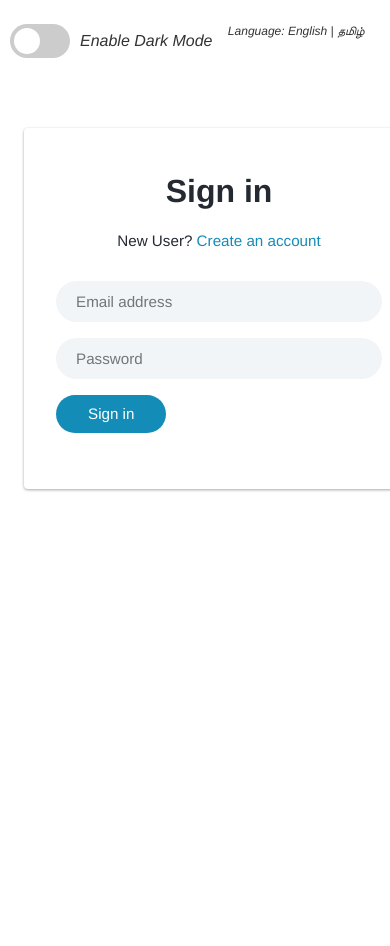
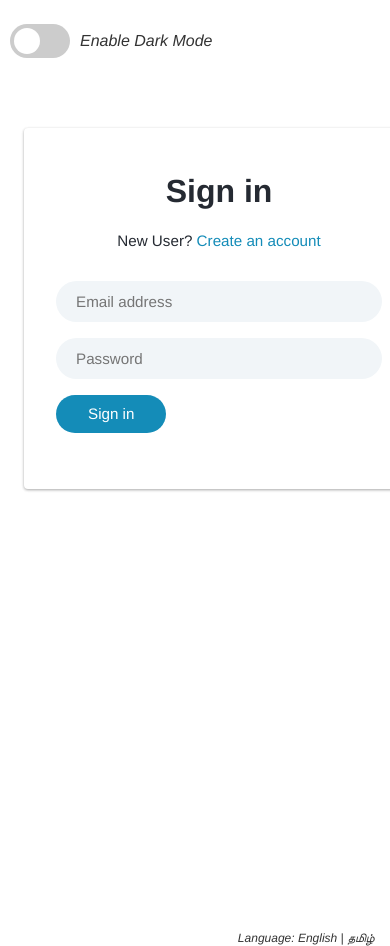
Before and after one commit to samuellawrentz/vue-todo, a Vue app: page /#/login in a window 390 px wide. Shown: the top 946 px of the page. Built offline with nearby package versions, Linux system fonts and the light colour scheme.

Commit message:
Added responsiveness

```diff
--- a/src/App.vue
+++ b/src/App.vue
@@ -7,7 +7,7 @@
   </label>
     <em>{{ $t('Dark') }}</em>
   </div>
-  <div class="logout" v-if="!isAuth">
+  <div v-if="!isAuth">
     <Toggle></Toggle>
   </div>
     <router-view/>
@@ -40,9 +40,10 @@ body{
 #app {
   --base-color: #fff;
   --contrast-color: #333;
+  position: relative;
   margin: 0;
-  height: 100vh;
-  padding-top: 3rem;
+  min-height: 95vh;
+  padding: 3rem 0;
   font-family: Avenir, Helvetica, Arial, sans-serif;
   -webkit-font-smoothing: antialiased;
   -moz-osx-font-smoothing: grayscale;
@@ -67,6 +68,13 @@ body{
       color: var(--contrast-color);
     }
   }
+}
+
+.loc-toggle{
+  right: 3rem;
+  position: absolute;
+  top: 2rem;
+  cursor: pointer;
 }
 
 /*slider switch css */
@@ -143,6 +151,11 @@ input:checked + .slider:before {
   .theme-switch-wrapper {
 left: 10px
   }
+  .loc-toggle{
+    right: 0;
+    bottom: 0;
+    top: auto;
+  }
    .logout{
      right: 10px;
    }
--- a/src/components/localeToggle.vue
+++ b/src/components/localeToggle.vue
@@ -1,5 +1,7 @@
 <template>
-    <em style="font-size: 12px; margin-right: 1rem">Language: <span @click="updateLocale('en')">English</span> | <span @click="updateLocale('ta')">தமிழ்</span></em>
+    <div class="loc-toggle">
+        <em style="font-size: 12px; margin-right: 1rem">Language: <span @click="updateLocale('en')">English</span> | <span @click="updateLocale('ta')">தமிழ்</span></em>
+    </div>
 </template>
 
 <script lang="ts">
--- a/src/views/Home.vue
+++ b/src/views/Home.vue
@@ -1,13 +1,13 @@
 <template>
   <div class="home">
     <div class="logout">
-      <Toggle></Toggle>
       <em @click="logout">{{ $t('Logout') }}</em>
     </div>
    <div class="board">
      <h1>{{$t('Welcome')}}, {{username}}!</h1>
      <Board></Board>
    </div>
+   <Toggle></Toggle>
   </div>
 </template>
 
```
